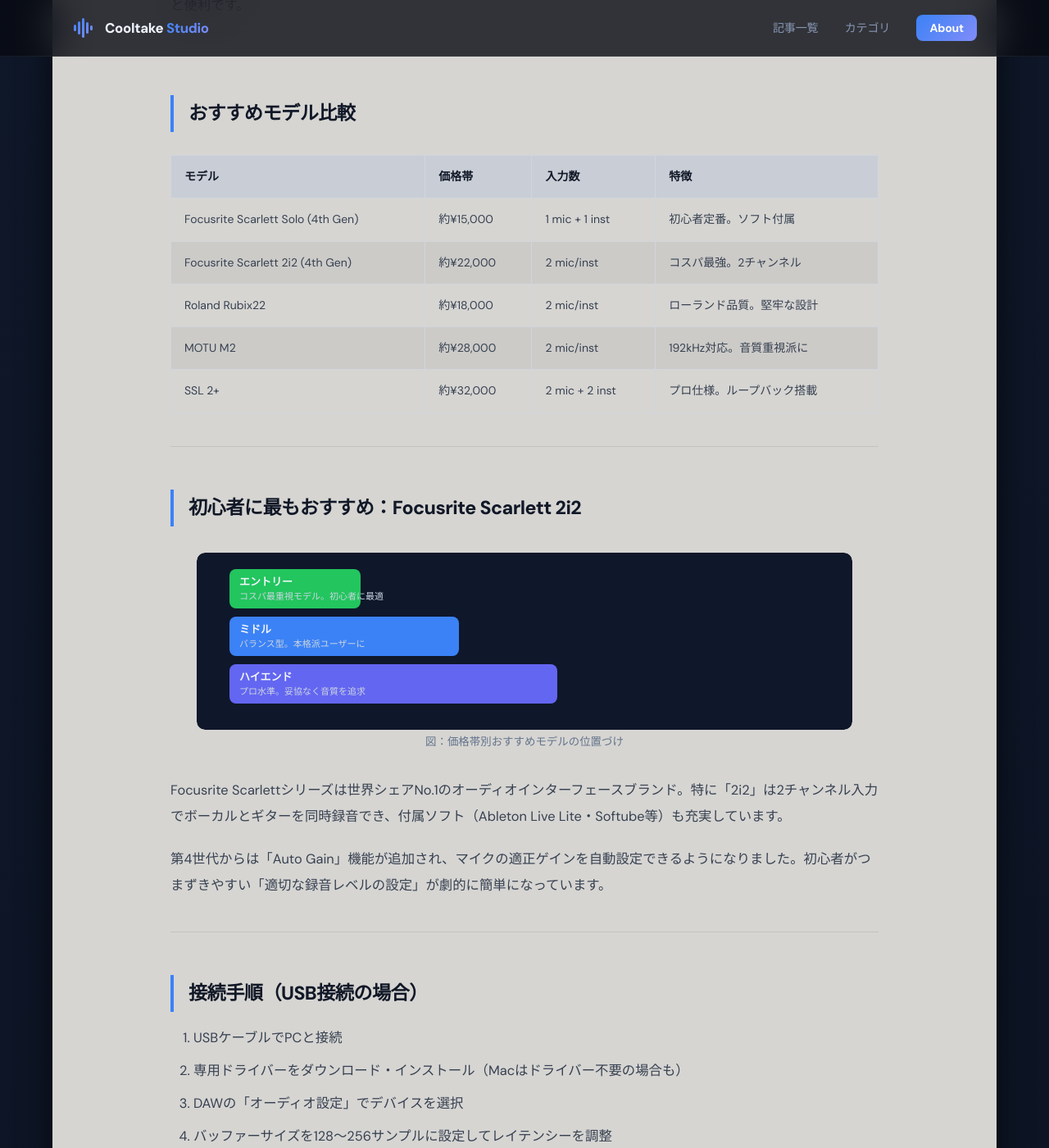
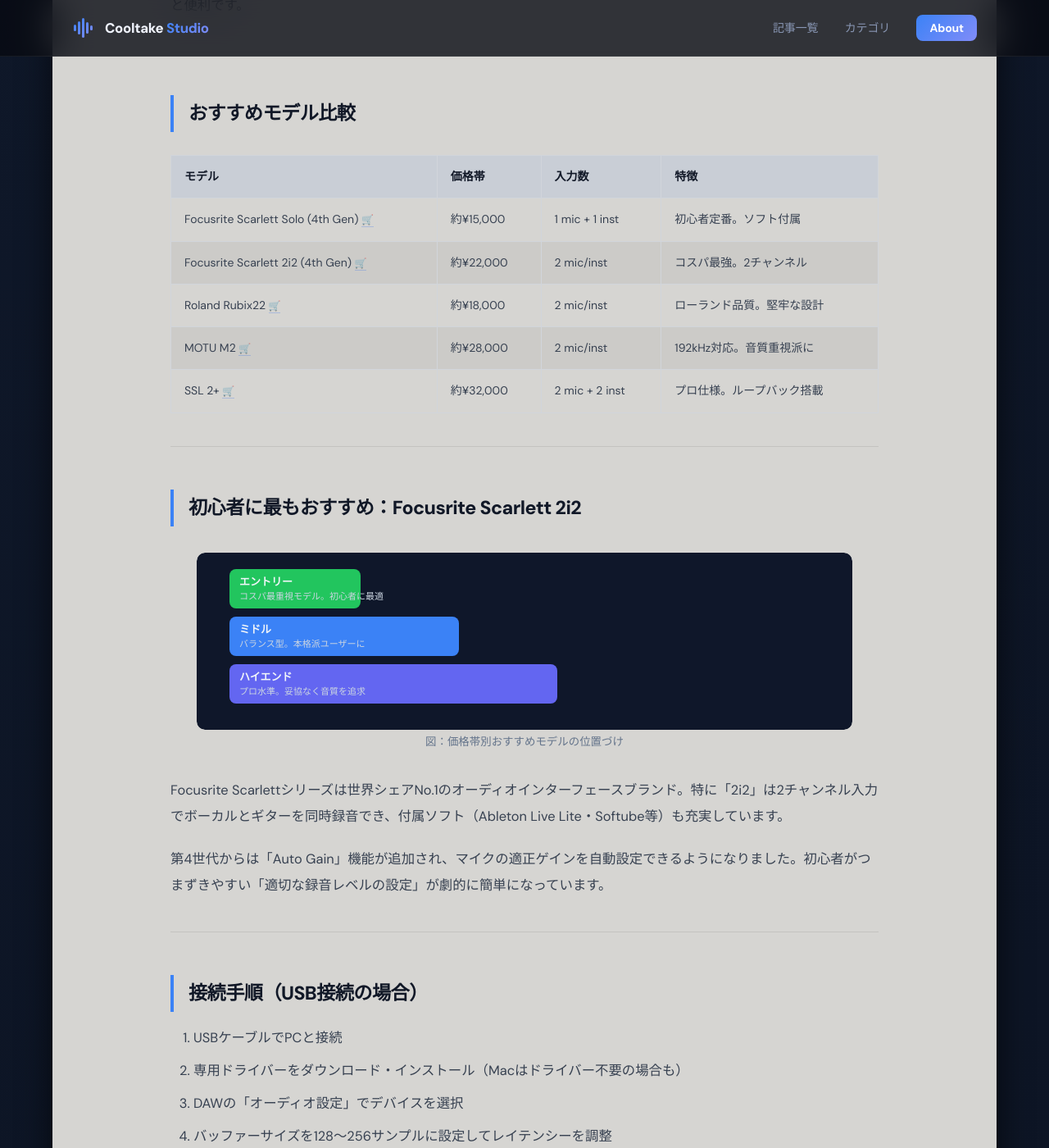
Before and after one commit to cooltake/cooltake.github.io, a Jekyll site: the page built from _posts/2026-05-12-audio-interface-guide.md, in a window 1280 px wide and 1400 px high, scrolled down 2277 px. Shown: the whole window at 82% size. Built offline with Jekyll 4.4.1, drawn with Linux system fonts in a browser that asks for light colours; some web fonts are replaced.

Commit message:
Add soundhouse affiliate links: 2026-05-12-audio-interface-guide.md

```diff
--- a/_posts/2026-05-12-audio-interface-guide.md
+++ b/_posts/2026-05-12-audio-interface-guide.md
@@ -64,11 +64,11 @@
 
 | モデル | 価格帯 | 入力数 | 特徴 |
 |--------|--------|--------|------|
-| Focusrite Scarlett Solo (4th Gen) | 約¥15,000 | 1 mic + 1 inst | 初心者定番。ソフト付属 |
-| Focusrite Scarlett 2i2 (4th Gen) | 約¥22,000 | 2 mic/inst | コスパ最強。2チャンネル |
-| Roland Rubix22 | 約¥18,000 | 2 mic/inst | ローランド品質。堅牢な設計 |
-| MOTU M2 | 約¥28,000 | 2 mic/inst | 192kHz対応。音質重視派に |
-| SSL 2+ | 約¥32,000 | 2 mic + 2 inst | プロ仕様。ループバック搭載 |
+| Focusrite Scarlett Solo (4th Gen)<a href="https://h.accesstrade.net/sp/cc?rk=01001xqc00os63&url=https%3A%2F%2Fwww.soundhouse.co.jp%2Fproducts%2Fdetail%2Fitem%2F328778%2F" rel="nofollow" referrerpolicy="no-referrer-when-downgrade" style="margin-left:.3em;font-size:.85em;text-decoration:none;" title="サウンドハウスで見る">🛒</a> | 約¥15,000 | 1 mic + 1 inst | 初心者定番。ソフト付属 |
+| Focusrite Scarlett 2i2 (4th Gen)<a href="https://h.accesstrade.net/sp/cc?rk=01001xqc00os63&url=https%3A%2F%2Fwww.soundhouse.co.jp%2Fproducts%2Fdetail%2Fitem%2F328775%2F" rel="nofollow" referrerpolicy="no-referrer-when-downgrade" style="margin-left:.3em;font-size:.85em;text-decoration:none;" title="サウンドハウスで見る">🛒</a> | 約¥22,000 | 2 mic/inst | コスパ最強。2チャンネル |
+| Roland Rubix22<a href="https://h.accesstrade.net/sp/cc?rk=01001xqc00os63&url=https%3A%2F%2Fwww.soundhouse.co.jp%2Fproducts%2Fdetail%2Fitem%2F238227%2F" rel="nofollow" referrerpolicy="no-referrer-when-downgrade" style="margin-left:.3em;font-size:.85em;text-decoration:none;" title="サウンドハウスで見る">🛒</a> | 約¥18,000 | 2 mic/inst | ローランド品質。堅牢な設計 |
+| MOTU M2<a href="https://h.accesstrade.net/sp/cc?rk=01001xqc00os63&url=https%3A%2F%2Fwww.soundhouse.co.jp%2Fproducts%2Fdetail%2Fitem%2F269730%2F" rel="nofollow" referrerpolicy="no-referrer-when-downgrade" style="margin-left:.3em;font-size:.85em;text-decoration:none;" title="サウンドハウスで見る">🛒</a> | 約¥28,000 | 2 mic/inst | 192kHz対応。音質重視派に |
+| SSL 2+<a href="https://h.accesstrade.net/sp/cc?rk=01001xqc00os63&url=https%3A%2F%2Fwww.soundhouse.co.jp%2Fproducts%2Fdetail%2Fitem%2F272140%2F" rel="nofollow" referrerpolicy="no-referrer-when-downgrade" style="margin-left:.3em;font-size:.85em;text-decoration:none;" title="サウンドハウスで見る">🛒</a> | 約¥32,000 | 2 mic + 2 inst | プロ仕様。ループバック搭載 |
 
 ---
 
@@ -97,7 +97,7 @@
 
 ## まとめ①：ホームスタジオ・宅録向けI/Fの選び方
 
-予算が限られているなら**Focusrite Scarlett 2i2**が最初の選択肢です。予算に余裕があり音質を重視するなら**MOTU M2**が候補に入ります。まずは2イン2アウトのモデルから始めて、録音規模が拡大したときに下記のマルチchモデルへアップグレードする戦略が堅実です。
+予算が限られているなら**Focusrite Scarlett 2i2**<a href="https://h.accesstrade.net/sp/cc?rk=01001xqc00os63&url=https%3A%2F%2Fwww.soundhouse.co.jp%2Fproducts%2Fdetail%2Fitem%2F328775%2F" rel="nofollow" referrerpolicy="no-referrer-when-downgrade" style="margin-left:.3em;font-size:.85em;text-decoration:none;" title="サウンドハウスで見る">🛒</a>が最初の選択肢です。予算に余裕があり音質を重視するなら**MOTU M2**<a href="https://h.accesstrade.net/sp/cc?rk=01001xqc00os63&url=https%3A%2F%2Fwww.soundhouse.co.jp%2Fproducts%2Fdetail%2Fitem%2F269730%2F" rel="nofollow" referrerpolicy="no-referrer-when-downgrade" style="margin-left:.3em;font-size:.85em;text-decoration:none;" title="サウンドハウスで見る">🛒</a>が候補に入ります。まずは2イン2アウトのモデルから始めて、録音規模が拡大したときに下記のマルチchモデルへアップグレードする戦略が堅実です。
 
 ---
 
@@ -135,7 +135,7 @@
 
 | モデル | mic入力数 | ADAT | 接続 | 価格帯 | 特徴 |
 |--------|----------|------|------|--------|------|
-| Focusrite Scarlett 18i20 (4th Gen) | 8ch | あり（光×2） | USB | 約¥80,000 | ドラム録音の定番。コスパ最高 |
+| Focusrite Scarlett 18i20 (4th Gen)<a href="https://h.accesstrade.net/sp/cc?rk=01001xqc00os63&url=https%3A%2F%2Fwww.soundhouse.co.jp%2Fproducts%2Fdetail%2Fitem%2F355083%2F" rel="nofollow" referrerpolicy="no-referrer-when-downgrade" style="margin-left:.3em;font-size:.85em;text-decoration:none;" title="サウンドハウスで見る">🛒</a> | 8ch | あり（光×2） | USB | 約¥80,000 | ドラム録音の定番。コスパ最高 |
 | PreSonus Studio 1810c | 8ch | あり | USB-C | 約¥60,000 | StudioOneバンドル付き |
 | MOTU 828es | 8ch | あり（光×2） | USB/Thunderbolt | 約¥110,000 | 低レイテンシー・高音質 |
 | Universal Audio Apollo x8 | 8ch | あり | Thunderbolt | 約¥250,000 | UADプラグイン内蔵。プロ仕様 |
@@ -149,7 +149,7 @@
 
 ## まとめ②：マルチch録音・スタジオ・バンドレコーディング向けI/F
 
-ドラムのフルマイキングやバンド一発録りに取り組むなら、**Focusrite Scarlett 18i20**がコスパ重視の定番選択肢です。ADATで外部プリアンプを増設すれば16ch以上のシステムを構築でき、ドラム全パーツ＋バンド全員を同時収音できます。さらに上の品質を求めるなら**MOTU 828es**、プロフェッショナルスタジオ水準では**RME Fireface UCX II**や**Universal Audio Apollo x8**が業界標準です。将来マルチch化を見据えるなら、最初からADAT対応機種を選んでおくと拡張がスムーズになります。
+ドラムのフルマイキングやバンド一発録りに取り組むなら、**Focusrite Scarlett 18i20**<a href="https://h.accesstrade.net/sp/cc?rk=01001xqc00os63&url=https%3A%2F%2Fwww.soundhouse.co.jp%2Fproducts%2Fdetail%2Fitem%2F355083%2F" rel="nofollow" referrerpolicy="no-referrer-when-downgrade" style="margin-left:.3em;font-size:.85em;text-decoration:none;" title="サウンドハウスで見る">🛒</a>がコスパ重視の定番選択肢です。ADATで外部プリアンプを増設すれば16ch以上のシステムを構築でき、ドラム全パーツ＋バンド全員を同時収音できます。さらに上の品質を求めるなら**MOTU 828es**、プロフェッショナルスタジオ水準では**RME Fireface UCX II**や**Universal Audio Apollo x8**が業界標準です。将来マルチch化を見据えるなら、最初からADAT対応機種を選んでおくと拡張がスムーズになります。
 
 
 ---
```
